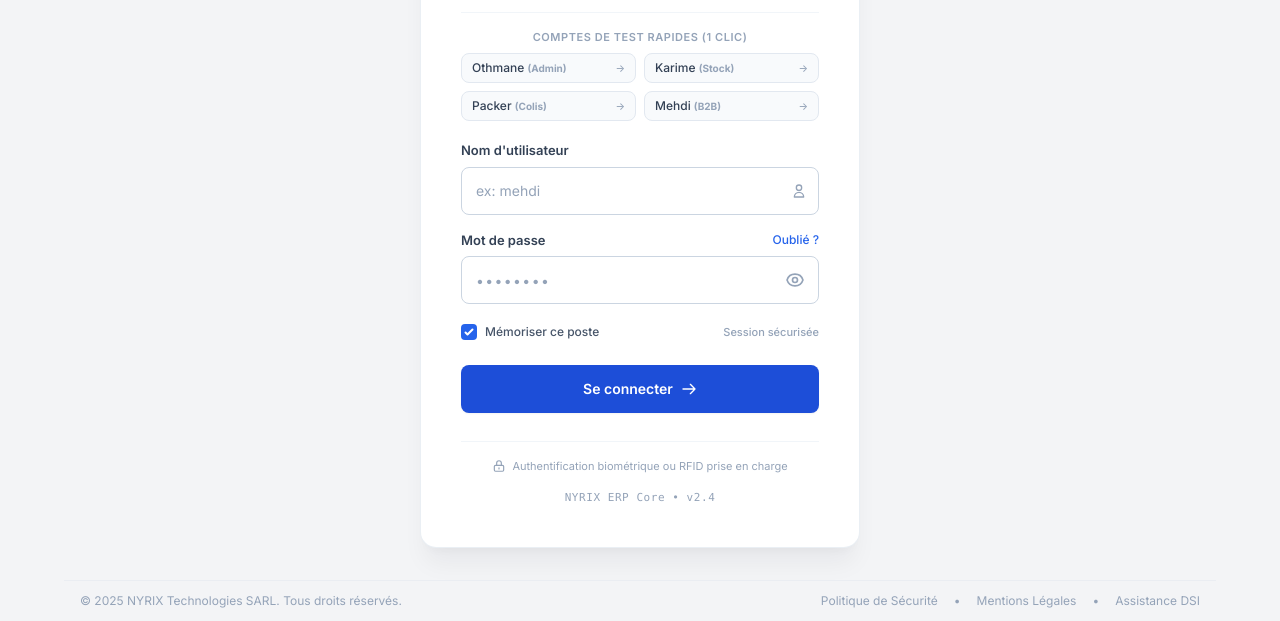
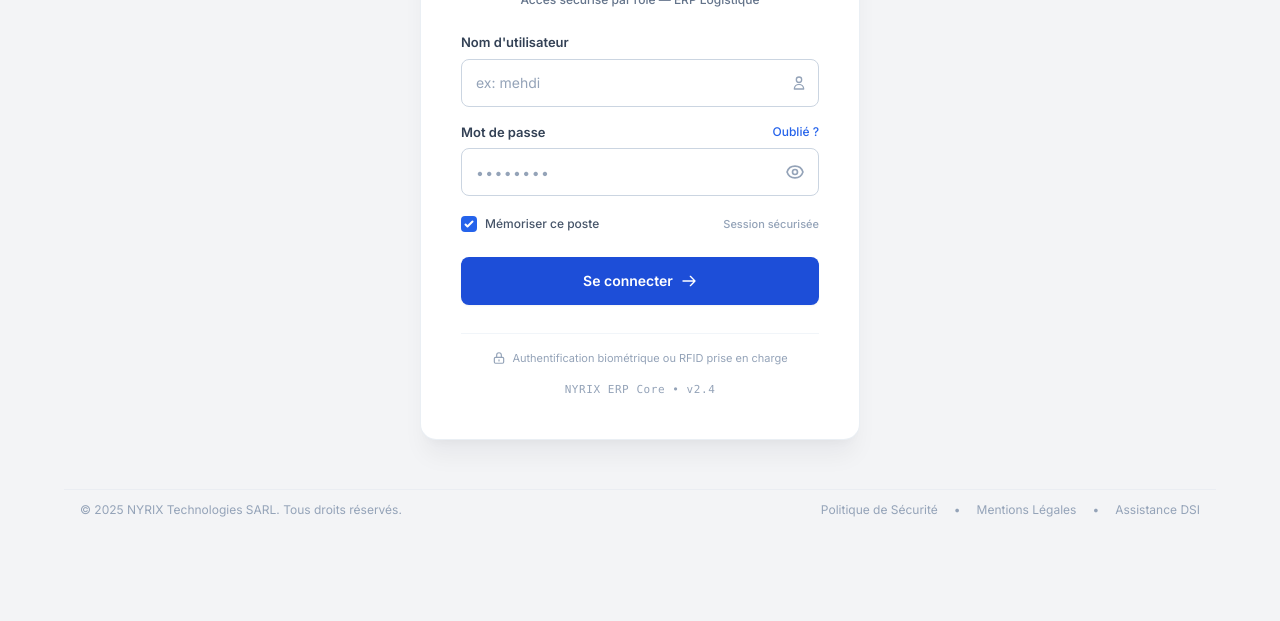
Before and after one commit to IP-Yuri/nyrix-erp, a website: page frontend/index.html in a window 1280 px wide. Shown: the part 246-867 px from the top of the page. After the commit the page ends 800 px from the top, so only its background shows below. Drawn offline with nearby package versions, Linux system fonts and the light colour scheme.

Commit message:
style(login): remove quick test preset buttons for clean production layout

```diff
--- a/frontend/index.html
+++ b/frontend/index.html
@@ -81,33 +81,8 @@
         <span>Identifiants invalides. Vérifiez votre nom d'utilisateur et mot de passe.</span>
       </div>
 
-      <!-- Quick Role Preset Selector for Testing Convenience -->
-      <div class="mt-5 pt-4 border-t border-slate-100">
-        <span class="block text-[11px] font-semibold text-slate-400 uppercase tracking-wider text-center mb-2">
-          Comptes de Test Rapides (1 Clic)
-        </span>
-        <div class="grid grid-cols-2 gap-2 text-xs">
-          <button type="button" onclick="window.quickFill('othmane')" class="px-2.5 py-1.5 rounded-lg bg-slate-50 hover:bg-blue-50 hover:text-blue-700 text-slate-700 font-medium border border-slate-200 transition text-left flex items-center justify-between group cursor-pointer">
-            <span>Othmane <strong class="text-[10px] text-slate-400 group-hover:text-blue-600">(Admin)</strong></span>
-            <span class="text-[10px] text-slate-400">→</span>
-          </button>
-          <button type="button" onclick="window.quickFill('karime')" class="px-2.5 py-1.5 rounded-lg bg-slate-50 hover:bg-emerald-50 hover:text-emerald-700 text-slate-700 font-medium border border-slate-200 transition text-left flex items-center justify-between group cursor-pointer">
-            <span>Karime <strong class="text-[10px] text-slate-400 group-hover:text-emerald-600">(Stock)</strong></span>
-            <span class="text-[10px] text-slate-400">→</span>
-          </button>
-          <button type="button" onclick="window.quickFill('packer')" class="px-2.5 py-1.5 rounded-lg bg-slate-50 hover:bg-amber-50 hover:text-amber-700 text-slate-700 font-medium border border-slate-200 transition text-left flex items-center justify-between group cursor-pointer">
-            <span>Packer <strong class="text-[10px] text-slate-400 group-hover:text-amber-600">(Colis)</strong></span>
-            <span class="text-[10px] text-slate-400">→</span>
-          </button>
-          <button type="button" onclick="window.quickFill('mehdi')" class="px-2.5 py-1.5 rounded-lg bg-slate-50 hover:bg-purple-50 hover:text-purple-700 text-slate-700 font-medium border border-slate-200 transition text-left flex items-center justify-between group cursor-pointer">
-            <span>Mehdi <strong class="text-[10px] text-slate-400 group-hover:text-purple-600">(B2B)</strong></span>
-            <span class="text-[10px] text-slate-400">→</span>
-          </button>
-        </div>
-      </div>
-
       <!-- Main Login Form -->
-      <form id="login-form" class="mt-5 space-y-4" onsubmit="event.preventDefault();">
+      <form id="login-form" class="mt-6 space-y-4" onsubmit="event.preventDefault();">
         <div>
           <label for="username" class="block text-[13px] font-semibold text-slate-700 mb-1.5">
             Nom d'utilisateur
```
